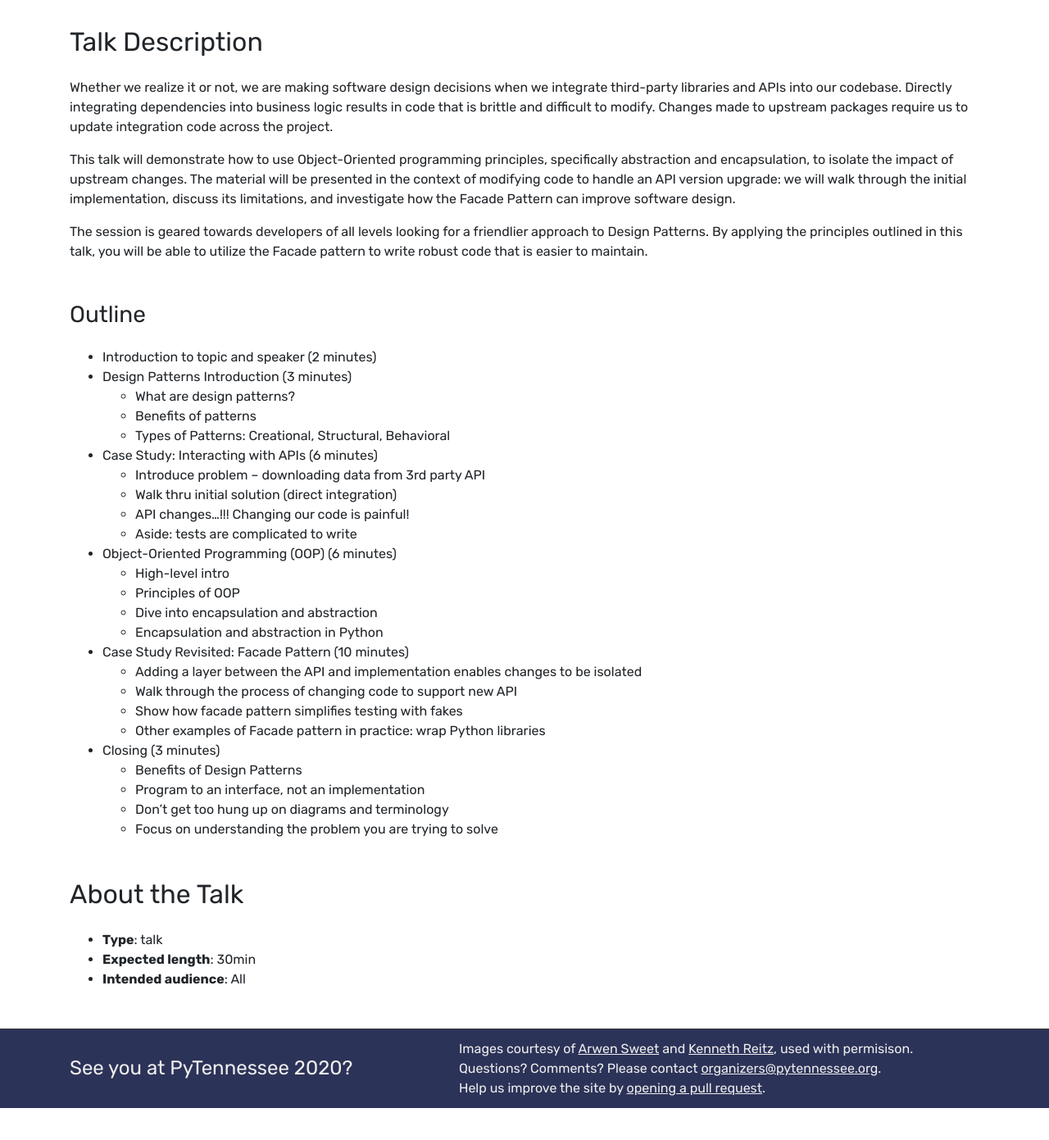
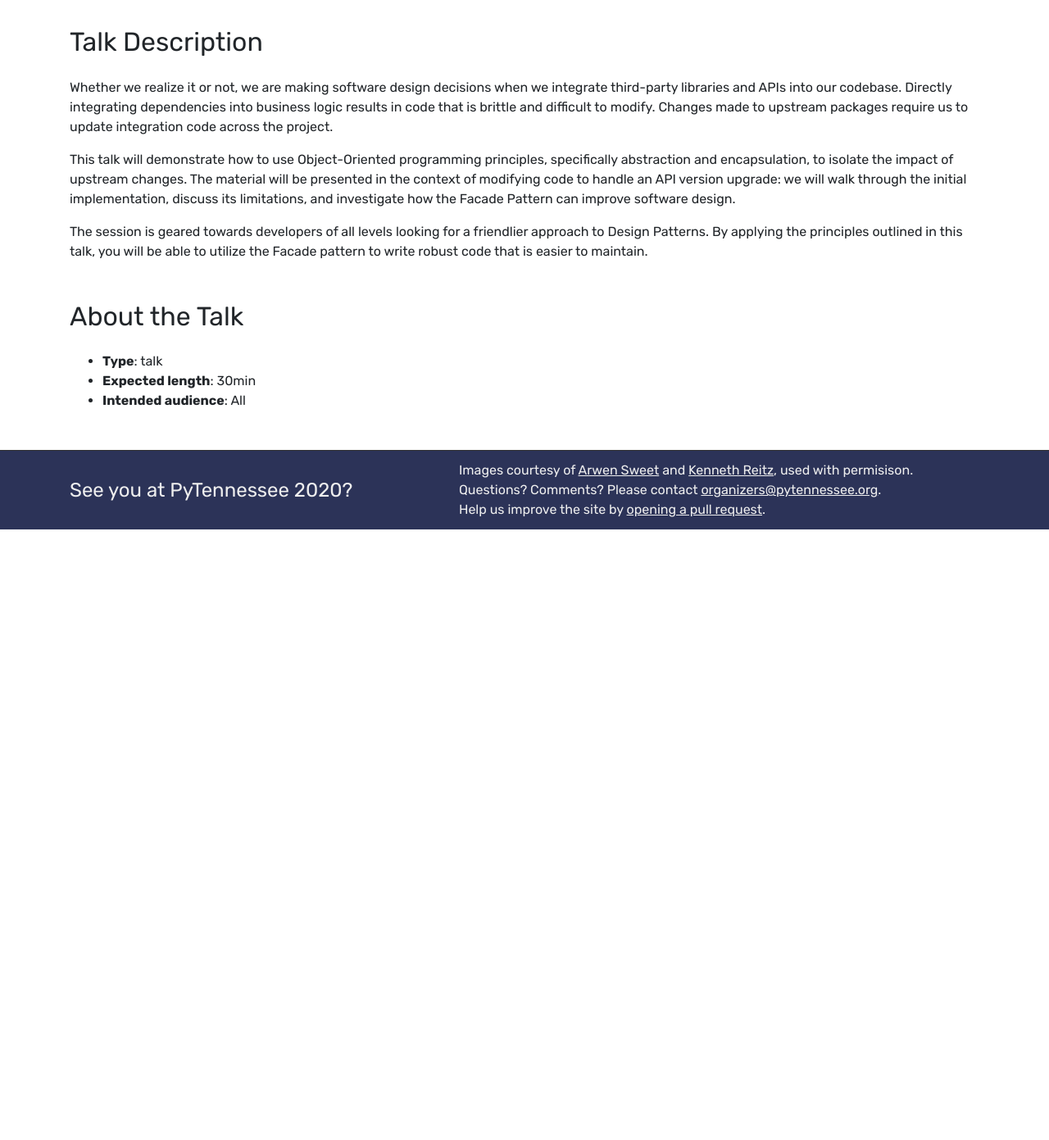
Before and after one commit to pytennessee/pytn-2020, a Jekyll site: the page built from _talks/everyday-design-patterns-facade-pattern.md, in a window 1280 px wide and 1400 px high, scrolled down 361 px. Shown: the top 1391 px of the window at 82% size. Built offline with Jekyll 4.4.1, drawn with Linux system fonts in a browser that asks for light colours; after the commit the page ends 1055 px from its top, so only the background shows below that.

Commit message:
Removed talk outline

```diff
--- a/_talks/everyday-design-patterns-facade-pattern.md
+++ b/_talks/everyday-design-patterns-facade-pattern.md
@@ -17,31 +17,3 @@ Whether we realize it or not, we are making software design decisions when we in
 This talk will demonstrate how to use Object-Oriented programming principles, specifically abstraction and encapsulation, to isolate the impact of upstream changes. The material will be presented in the context of modifying code to handle an API version upgrade: we will walk through the initial implementation, discuss its limitations, and investigate how the Facade Pattern can improve software design.
 
 The session is geared towards developers of all levels looking for a friendlier approach to Design Patterns. By applying the principles outlined in this talk, you will be able to utilize the Facade pattern to write robust code that is easier to maintain.
-
-### Outline
-
-- Introduction to topic and speaker (2 minutes)
-- Design Patterns Introduction (3 minutes)
-    - What are design patterns?
-    - Benefits of patterns
-    - Types of Patterns: Creational, Structural, Behavioral
-- Case Study: Interacting with APIs (6 minutes)
-    - Introduce problem -- downloading data from 3rd party API
-    - Walk thru initial solution (direct integration)
-    - API changes...!!! Changing our code is painful!
-    - Aside: tests are complicated to write
-- Object-Oriented Programming (OOP) (6 minutes)
-    - High-level intro
-    - Principles of OOP
-    - Dive into encapsulation and abstraction
-    - Encapsulation and abstraction in Python
-- Case Study Revisited: Facade Pattern (10 minutes)
-    - Adding a layer between the API and implementation enables changes to be isolated
-    - Walk through the process of changing code to support new API
-    - Show how facade pattern simplifies testing with fakes
-    - Other examples of Facade pattern in practice: wrap Python libraries
-- Closing (3 minutes)
-    - Benefits of Design Patterns
-    - Program to an interface, not an implementation
-    - Don't get too hung up on diagrams and terminology
-    - Focus on understanding the problem you are trying to solve
```
